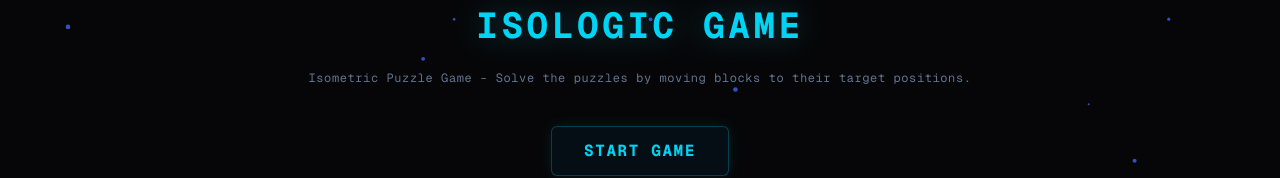
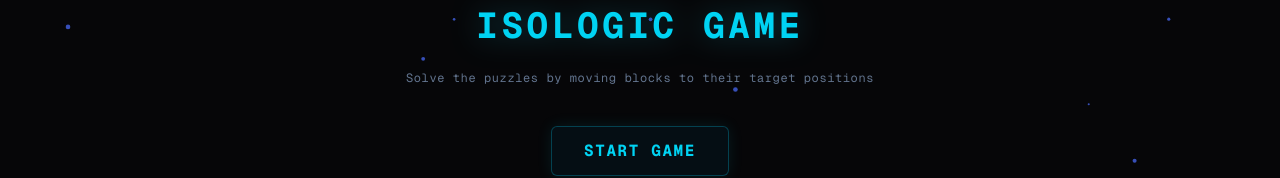
Before and after one commit to fauzanrahmatullah/isologic-game, a Next.js app: page / in a window 1280 px wide. Shown: the part 309-487 px from the top of the page. Built offline with nearby package versions, Linux system fonts and the light colour scheme.

Commit message:
character adjusment

```diff
--- a/app/page.tsx
+++ b/app/page.tsx
@@ -49,7 +49,7 @@ export default function Home() {
             ISOLOGIC GAME
           </h1>
           <p className="text-xs text-slate-500 tracking-wider mb-4">
-            Isometric Puzzle Game - Solve the puzzles by moving blocks to their target positions.
+            Solve the puzzles by moving blocks to their target positions
           </p>
           <button
             onClick={() => setGameState("level-select")}
```
